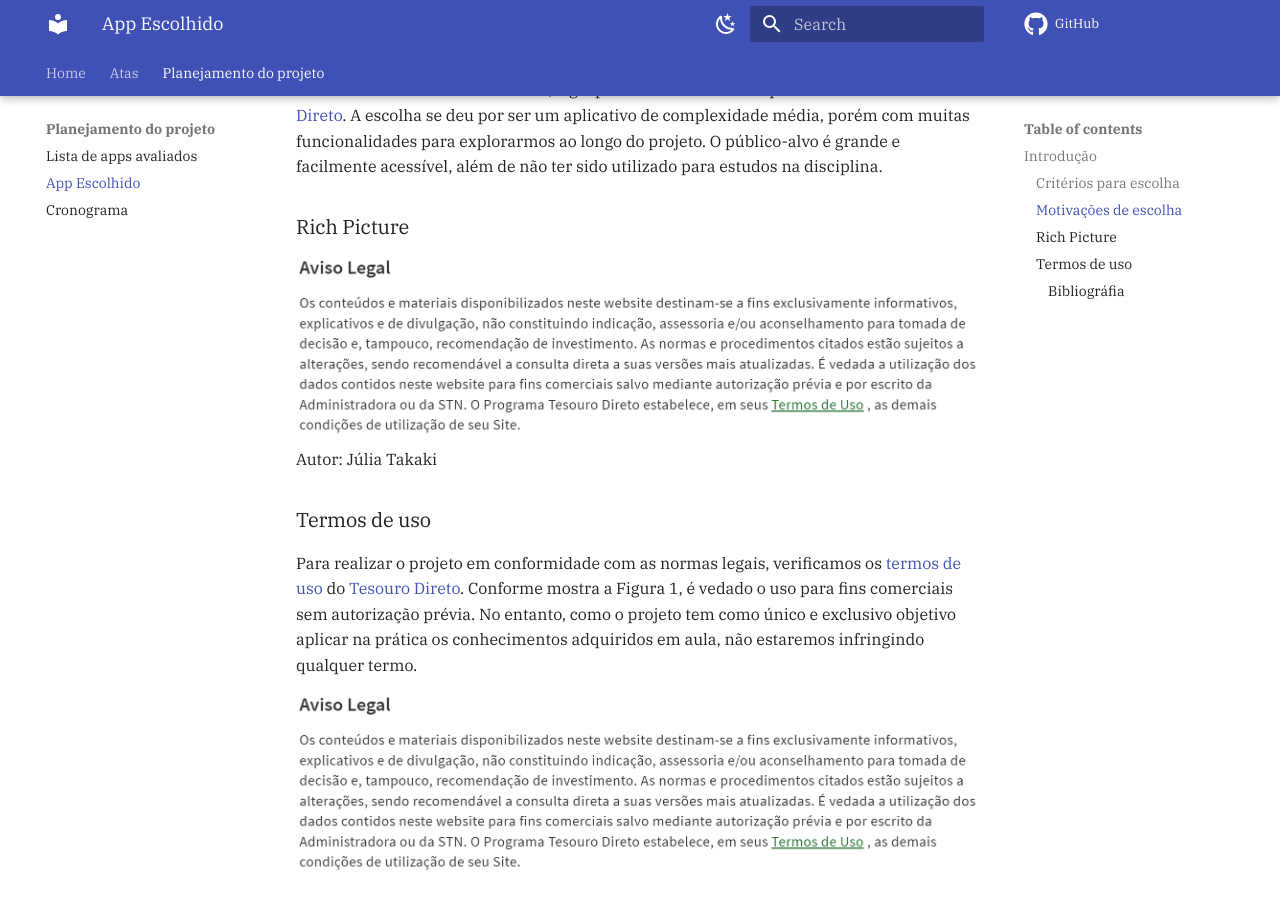
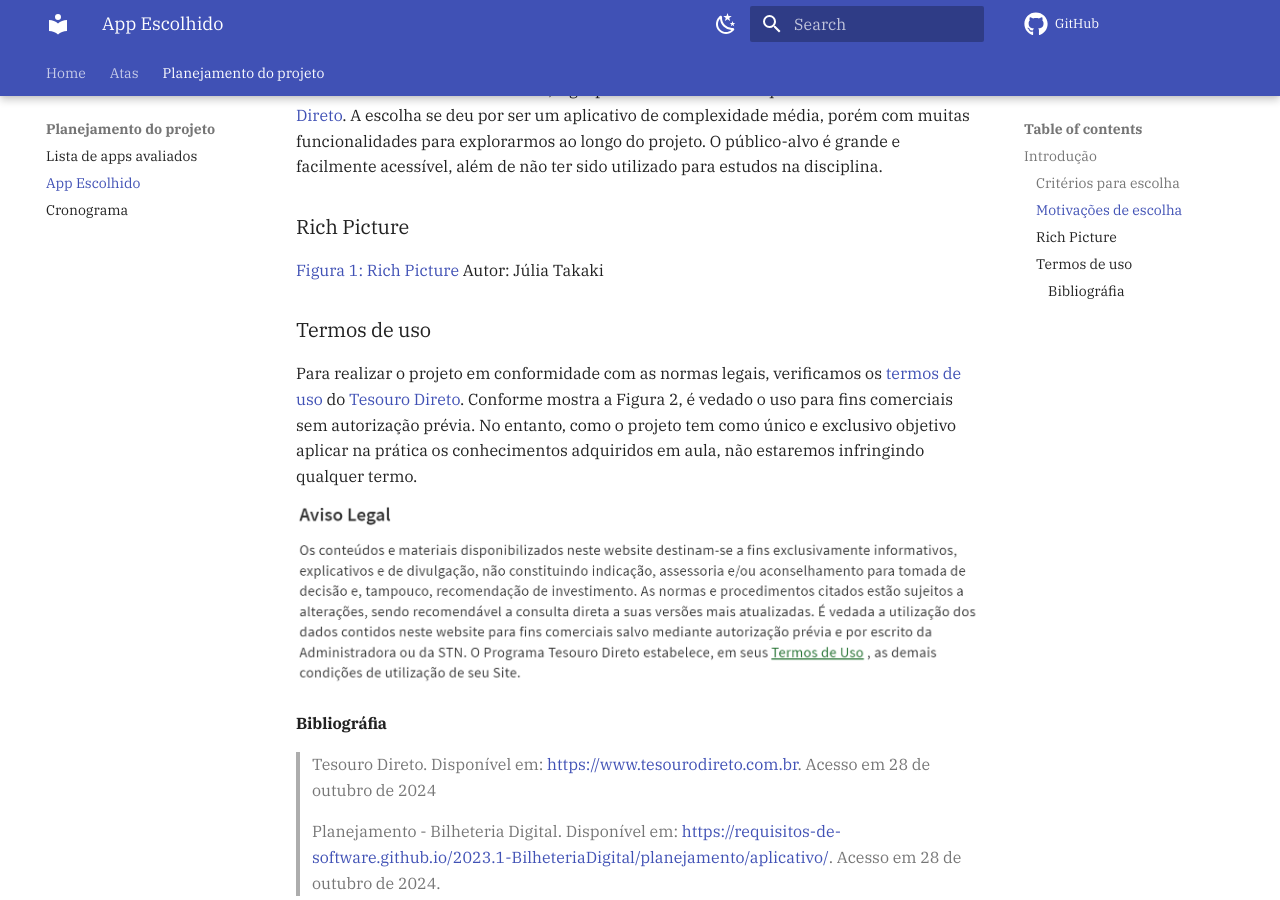
Before and after one commit to Requisitos-de-Software/2024.2-Grupo05, an MkDocs documentation site: the page built from docs/Planejamento-do-projeto/app-escolhido.md, in a window 1280 px wide and 900 px high, scrolled down 586 px. Built offline with MkDocs 1.6.1 and Material for MkDocs 9.7.7, drawn with Linux system fonts in a browser that asks for light colours; comment, search, counter and statistics services are not loaded.

Commit message:
alterando fotos do app escolhido

```diff
--- a/docs/Planejamento-do-projeto/app-escolhido.md
+++ b/docs/Planejamento-do-projeto/app-escolhido.md
@@ -14,14 +14,14 @@
 Com base nos critérios anteriores, o grupo se reuniu e decidiu que seria usado o [Tesouro Direto](https://www.tesourodireto.com.br). A escolha se deu por ser um aplicativo de complexidade média, porém com muitas funcionalidades para explorarmos ao longo do projeto. O público-alvo é grande e facilmente acessível, além de não ter sido utilizado para estudos na disciplina.
 
 ### Rich Picture
-![Figura 1](../assets/termodeuso.png)
+[Figura 1: Rich Picture](../assets/RichPictureTesouroDireto.png)
 Autor: Júlia Takaki
 
 ### Termos de uso
 
-Para realizar o projeto em conformidade com as normas legais, verificamos os [termos de uso](https://www.tesourodireto.com.br/conheca/termos-de-uso-e-protecao-de-dados.htm#termos-de-uso) do [Tesouro Direto](https://www.tesourodireto.com.br). Conforme mostra a Figura 1, é vedado o uso para fins comerciais sem autorização prévia. No entanto, como o projeto tem como único e exclusivo objetivo aplicar na prática os conhecimentos adquiridos em aula, não estaremos infringindo qualquer termo.
+Para realizar o projeto em conformidade com as normas legais, verificamos os [termos de uso](https://www.tesourodireto.com.br/conheca/termos-de-uso-e-protecao-de-dados.htm#termos-de-uso) do [Tesouro Direto](https://www.tesourodireto.com.br). Conforme mostra a Figura 2, é vedado o uso para fins comerciais sem autorização prévia. No entanto, como o projeto tem como único e exclusivo objetivo aplicar na prática os conhecimentos adquiridos em aula, não estaremos infringindo qualquer termo.
 
-![Figura 1](../assets/termodeuso.png)
+![Figura 2](../assets/termodeuso.png)
 
 #### Bibliográfia
 
```
Also changed, not shown: docs/assets/RichPictureTesouroDireto.png (added).
